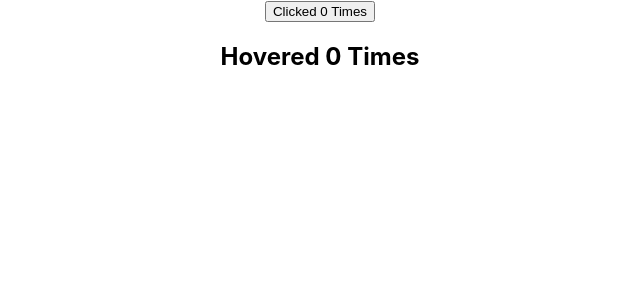
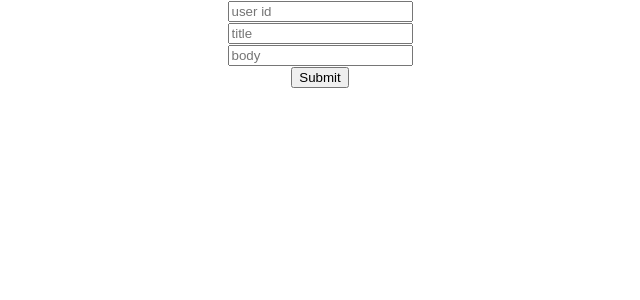
Before and after one commit to ErnestMk1/reactCourse, a React (Create React App) app in the folder my-app/: page / in a window 1280 px wide. Shown: the top 300 px of the page, without its empty margins (320-960 px from the left). Built offline with nearby package versions, Linux system fonts and the light colour scheme.

Commit message:
context and https requests

```diff
--- a/my-app/package.json
+++ b/my-app/package.json
@@ -6,6 +6,7 @@
     "@testing-library/jest-dom": "^5.16.4",
     "@testing-library/react": "^13.2.0",
     "@testing-library/user-event": "^13.5.0",
+    "axios": "^0.27.2",
     "react": "^18.1.0",
     "react-dom": "^18.1.0",
     "react-scripts": "5.0.1",
--- a/my-app/src/App.js
+++ b/my-app/src/App.js
@@ -1,18 +1,10 @@
 import cs from './App.module.css';
-import ClickCounterTwo from './components/RenderProps/ClickCounterTwo';
-import Counter from './components/RenderProps/Counter';
-import HoverCounterTwo from './components/RenderProps/HoverCounterTwo';
+import PostForm from './components/HTTP/PostFom';
 
 const App = () => {
   return (
     <div className={cs.App}>
-      <Counter render={(count, incrementCounter) =>
-        <ClickCounterTwo count={count} incrementCounter={incrementCounter}/>
-      }/>
-
-      <Counter render={(count, incrementCounter) =>
-        <HoverCounterTwo count={count} incrementCounter={incrementCounter}/>
-      }/>
+      <PostForm />
     </div>
   );
 };
--- /dev/null
+++ b/my-app/src/components/Context/userContext.js
@@ -0,0 +1,6 @@
+import React from "react";
+
+const UserContext = React.createContext();
+
+export const UserProvider = UserContext.Provider;
+export const UserConsumer = UserContext.Consumer;
--- /dev/null
+++ b/my-app/src/components/HTTP/PostFom.jsx
@@ -0,0 +1,74 @@
+import React, { Component } from 'react';
+import axios from 'axios';
+
+class PostForm extends Component {
+  constructor(props) {
+    super(props);
+
+    this.state = {
+      userId: '',
+      title: '',
+      body: '',
+    };
+  };
+
+  onChangeHandler = (e) => {
+    this.setState({
+      [e.target.name]: e.target.value,
+    });
+  };
+
+  submitHandler = (e) => {
+    e.preventDefault();
+    console.log(this.state);
+
+    axios.post('https://jsonplaceholder.typicode.com/posts', this.state)
+      .then((response) => {
+        console.log(response);
+      })
+      .catch((error) => {
+        console.log(error);
+      })
+  };
+
+  render() {
+    const { userId, title, body } = this.state;
+    return (
+      <div>
+        <form onSubmit={this.submitHandler}>
+          <div>
+            <input
+              type="text"
+              name="userId"
+              placeholder="user id"
+              value={userId}
+              onChange={this.onChangeHandler}
+            />
+          </div>
+          <div>
+            <input
+              type="text"
+              name="title"
+              placeholder="title"
+              value={title}
+              onChange={this.onChangeHandler}
+            />
+          </div>
+          <div>
+            <input
+              type="text"
+              name="body"
+              placeholder="body"
+              value={body}
+              onChange={this.onChangeHandler}
+            />
+          </div>
+
+          <button type='submit'>Submit</button>
+        </form>
+      </div>
+    );
+  };
+};
+
+export default PostForm;
```
Also changed, not shown: my-app/src/components/Context/CompC.jsx (added, +10 -0 lines), my-app/src/components/Context/CompE.jsx (added, +10 -0 lines), my-app/src/components/Context/CompF.jsx (added, +16 -0 lines), my-app/src/components/HTTP/PostList.jsx (added, +44 -0 lines), 1 other file (tests, documents, lock files or other folders).
